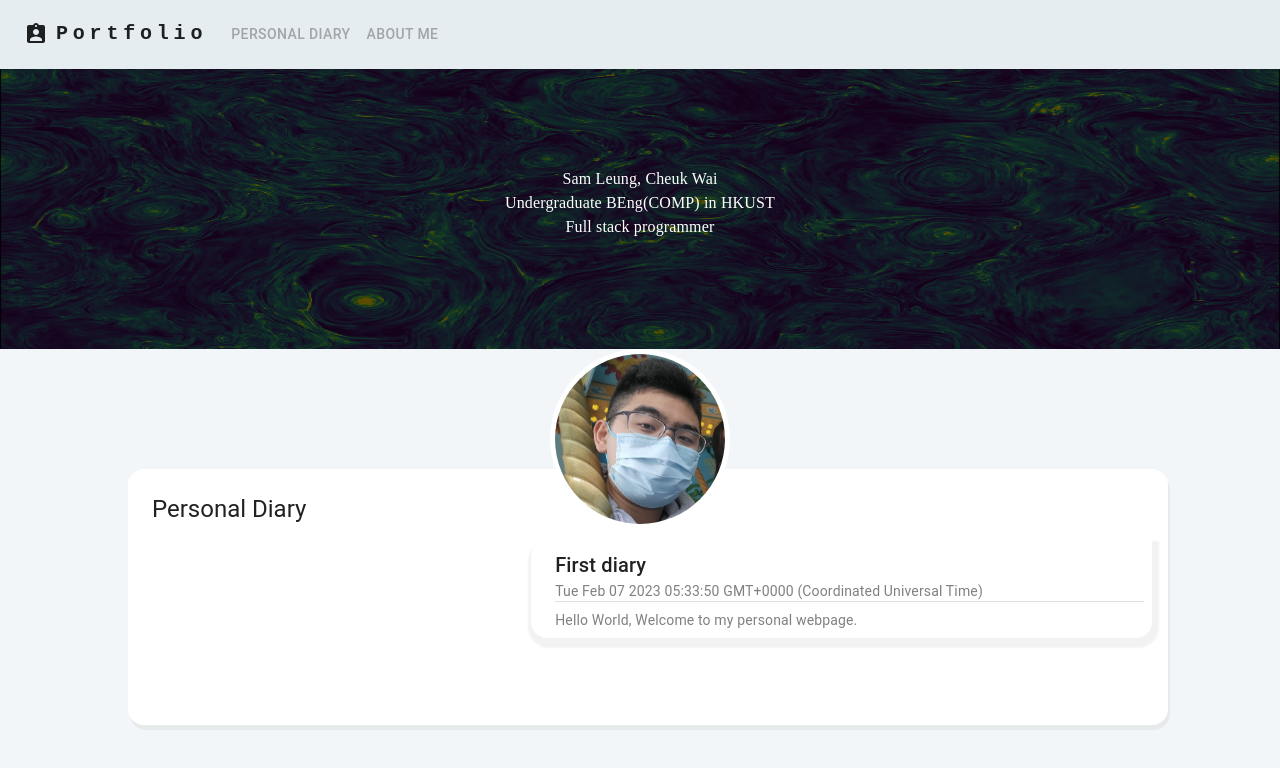
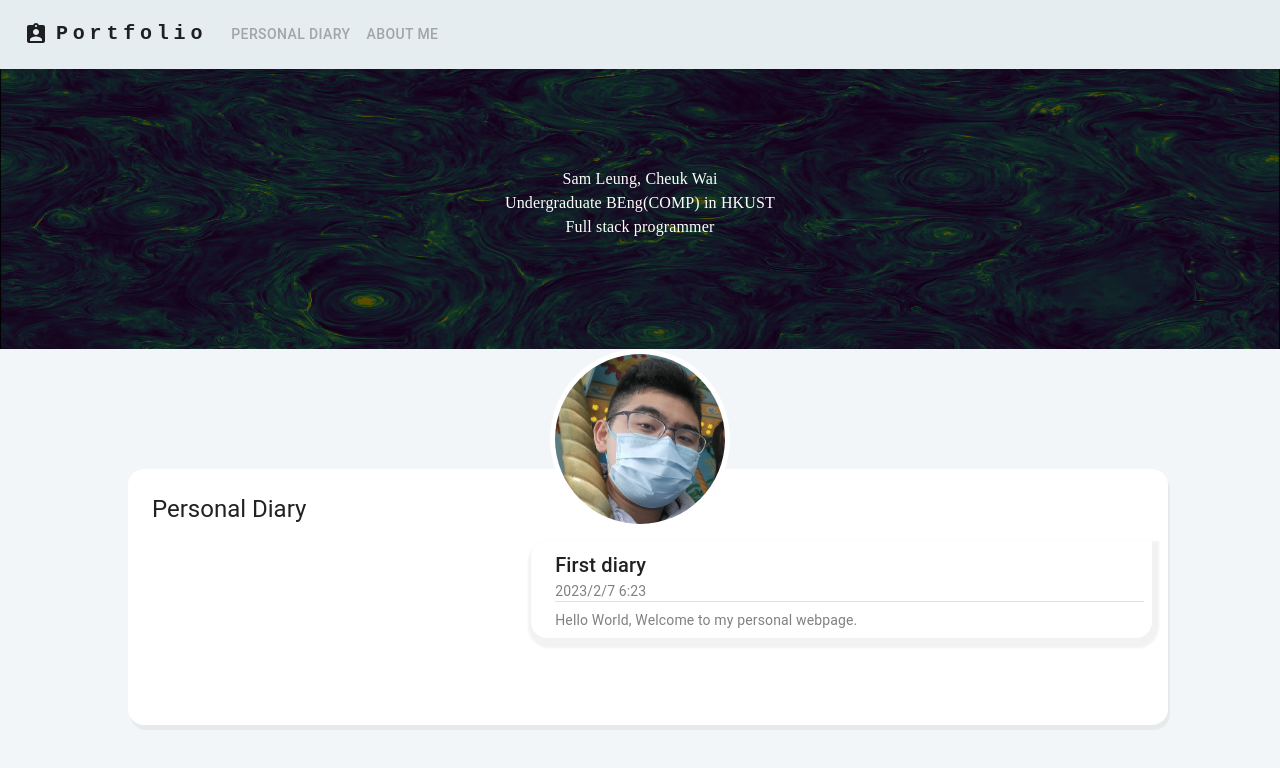
Before and after one commit to yctsai2727/PersonalPage, a React (Create React App) app: page /app/Personal_Diary in a window 1280 px wide. Shown: the top 768 px of the page. Built offline with nearby package versions, Linux system fonts and the light colour scheme; the HTML template or start-up script is replaced by a standard one.

Commit message:
fix time

```diff
--- a/src/Main/PersonalDiary.tsx
+++ b/src/Main/PersonalDiary.tsx
@@ -38,12 +38,21 @@ class DiaryItem extends React.Component{
         })
         let i=0;
         tempdata.forEach((a)=>{
+            let tempt=new Date(a.time*1000)
+            let time={
+                'year':tempt.getFullYear(),
+                'month':tempt.getMonth()+1,
+                'date':tempt.getDate(),
+                'hour':tempt.getHours(),
+                'mins':tempt.getMinutes()
+            }
+            console.log(time)
             temp.push(
                 <Box display="flex" ml="8px" mr="8px" justifyContent={i%2?"flex-start":"flex-end"}>
                 <Card sx={{...style.diarycard,...{"borderRadius":i%2?"16px 16px 16px 0px":"16px 0px 16px 16px"}}}>
                     <Box ml="16px">
                         <Typography variant="h6">{a.title}</Typography>
-                        <Typography variant="body2" color="grey">{new Date(a.time*1000).toString()}</Typography>
+                        <Typography variant="body2" color="grey">{time.year+"/"+time.month+"/"+time.date+" "+time.hour+":"+time.mins}</Typography>
                         <Divider variant="fullWidth" />
                         <Box pt="8px">
                         <Typography variant="body2" color="grey">{a.despcription}</Typography>
--- a/src/personal_diary.json
+++ b/src/personal_diary.json
@@ -1,7 +1,7 @@
 {
     "1":{
         "title":"First diary",
-        "time":1675748030,
+        "time":1675750992,
         "despcription":"Hello World, Welcome to my personal webpage."
     }
 }
```
